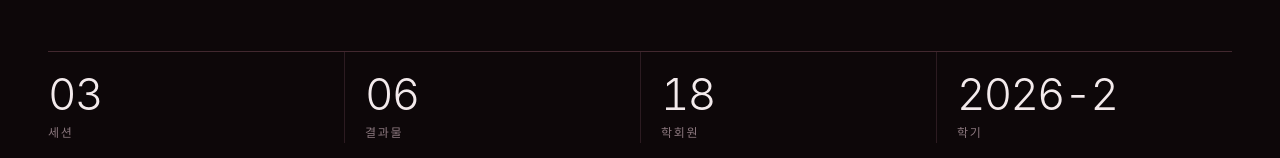
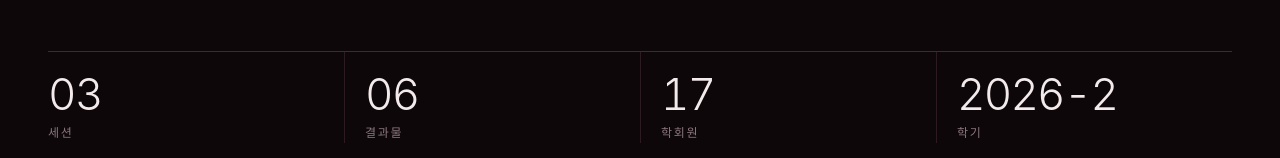
Before and after one commit to gaudium1257/TheHack_Campus_Korea_Archive, a Next.js app: page / in a window 1280 px wide. Shown: the part 642-800 px from the top of the page. Built offline with nearby package versions, Linux system fonts and the light colour scheme; a web font is replaced by a local one.

Commit message:
학회원 명단에서 김도현 제거 (#3)
Claude-Session: https://claude.ai/code/session_01FqwArT8tk1uuRHz1nxqTFf

Co-authored-by: Claude <noreply@anthropic.com>

```diff
--- a/src/content/members.ts
+++ b/src/content/members.ts
@@ -8,7 +8,6 @@ export const members: Member[] = [
   { name: "안희성", major: "경영학과", role: "운영진", duty: "지부 운영 · 개발 교육" },
 
   { name: "고세영", major: "인공지능학과", role: "학회원" },
-  { name: "김도현", major: "경영학과", role: "학회원" },
   { name: "고우민", major: "스마트보안학부", role: "학회원" },
   { name: "김경범", major: "스마트보안학부", role: "학회원" },
   { name: "김상후", major: "컴퓨터학과", role: "학회원" },
```
